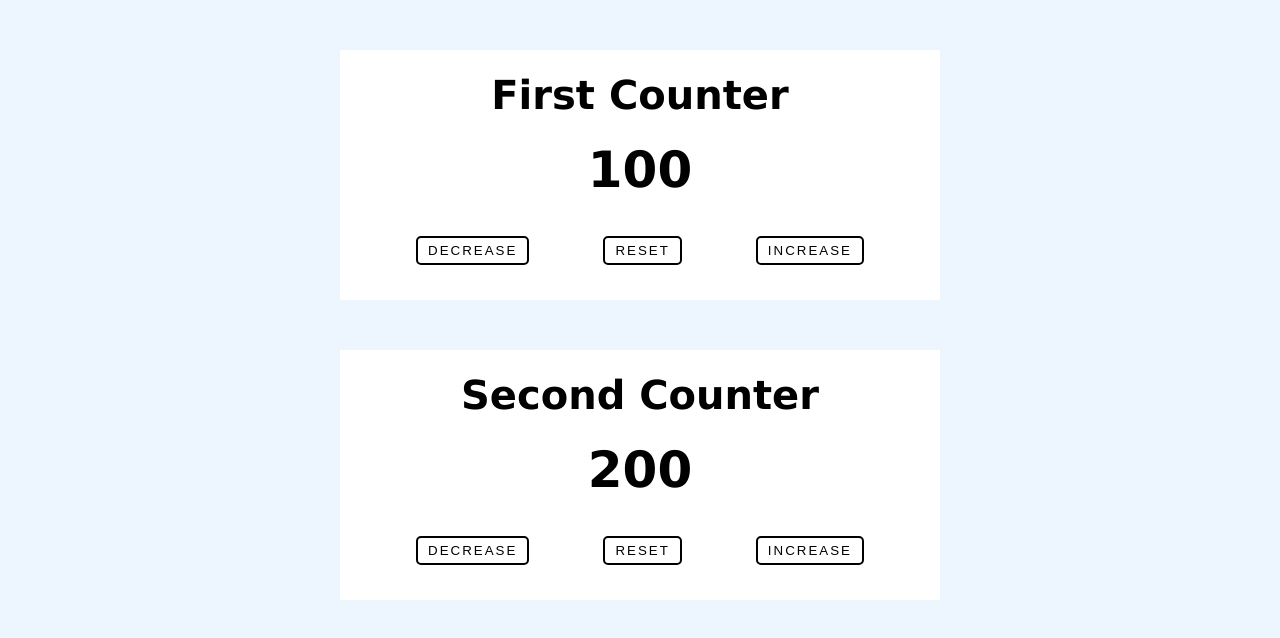
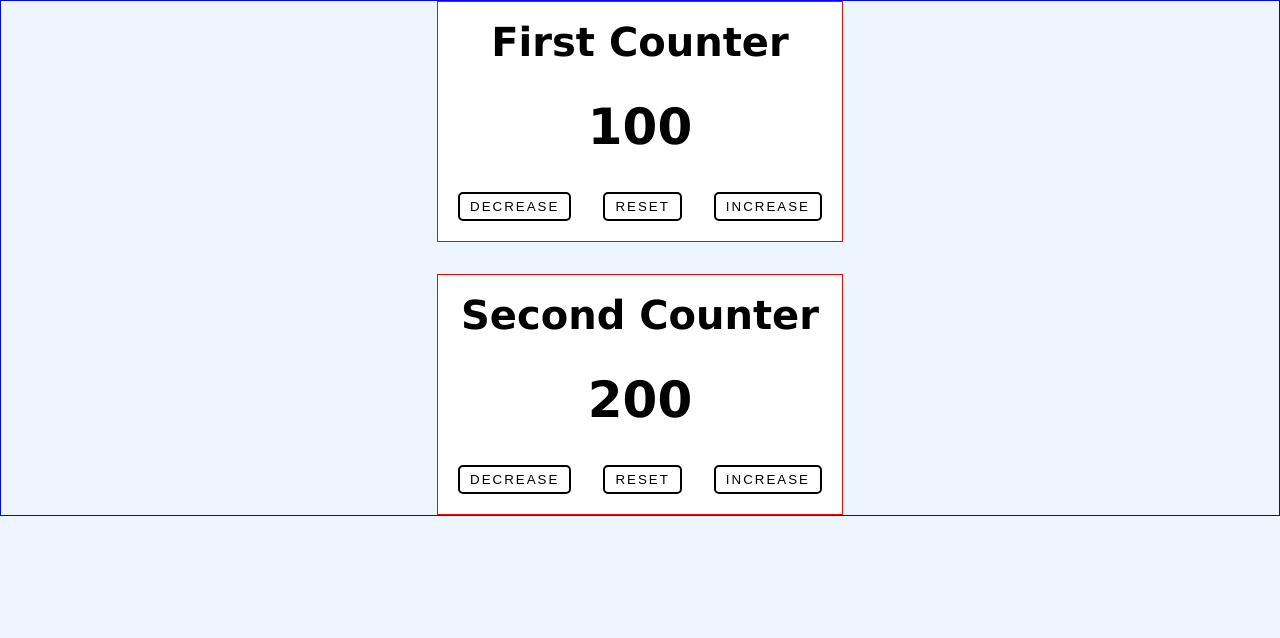
Before and after one commit to JiunJieLin/JS-Counter, a plain HTML site: page index.html in a window 1280 px wide. Drawn offline with Linux system fonts and the light colour scheme.

Commit message:
update css

```diff
--- a/index.html
+++ b/index.html
@@ -7,22 +7,30 @@
     <link rel="stylesheet" href="style.css" />
   </head>
   <body>
+    <div class="container">
       <div class="content">
         <h1>First Counter</h1>
         <p class="num">100</p>
         <div class="btn">
-        <button id="btn-decrease">DECREASE</button
-        ><button id="btn-reset">RESET</button
-        ><button id="btn-increase">INCREASE</button>
+          <button id="btn-decrease">
+            <span class="btn-letter">DECREASE</span></button
+          ><button id="btn-reset"><span class="btn-letter">RESET</span></button
+          ><button id="btn-increase">
+            <span class="btn-letter">INCREASE</span>
+          </button>
         </div>
       </div>
       <div class="content">
         <h1>Second Counter</h1>
         <p class="num2">200</p>
         <div class="btn">
-        <button id="btn2-decrease">DECREASE</button
-        ><button id="btn2-reset">RESET</button
-        ><button id="btn2-increase">INCREASE</button>
+          <button id="btn2-decrease">
+            <span class="btn-letter">DECREASE</span></button
+          ><button id="btn2-reset"><span class="btn-letter">RESET</span></button
+          ><button id="btn2-increase">
+            <span class="btn-letter">INCREASE</span>
+          </button>
+        </div>
       </div>
     </div>
   </body>
--- a/style.css
+++ b/style.css
@@ -138,40 +138,41 @@ table {
 }
 /* start here */
 body {
-  display: flex;
-  align-items: center;
-  justify-content: center;
-  flex-direction: column;
   font-family: "Lucida Sans", "Lucida Sans Regular", "Lucida Grande",
     "Lucida Sans Unicode", Geneva, Verdana, sans-serif;
   background-color: #edf5fe;
 }
+.container {
+  display: flex;
+  justify-content: center;
+  flex-direction: column;
+  align-items: center;
+  border: 1px solid blue;
+  gap: 32px;
+}
 .content {
+  margin: 0auto;
+  border: 1px solid red;
   display: flex;
   flex-direction: column;
   align-items: center;
-  margin-top: 50px;
-  width: 600px;
-  height: 250px;
-  justify-content: space-around;
+  max-width: 800px;
   font-size: 40px;
   padding: 20px;
   background-color: white;
+  gap: 40px;
 }
 .content h1 {
   font-weight: 700;
-
-  margin-bottom: 20px;
 }
 .content p {
   font-weight: 700;
   font-size: 50px;
-  margin-bottom: 20px;
 }
 .btn {
   display: flex;
-  height: 50px;
-  width: 80%;
+  gap: 32px;
+  width: 100%;
   align-items: center;
   justify-content: space-between;
 }
@@ -180,5 +181,7 @@ body {
   padding: 5px 10px;
   background-color: #fff;
   border-radius: 5px;
+}
+.btn-letter {
   letter-spacing: 2px;
 }
```
Lines whose indentation alone changed are shown as unchanged.
